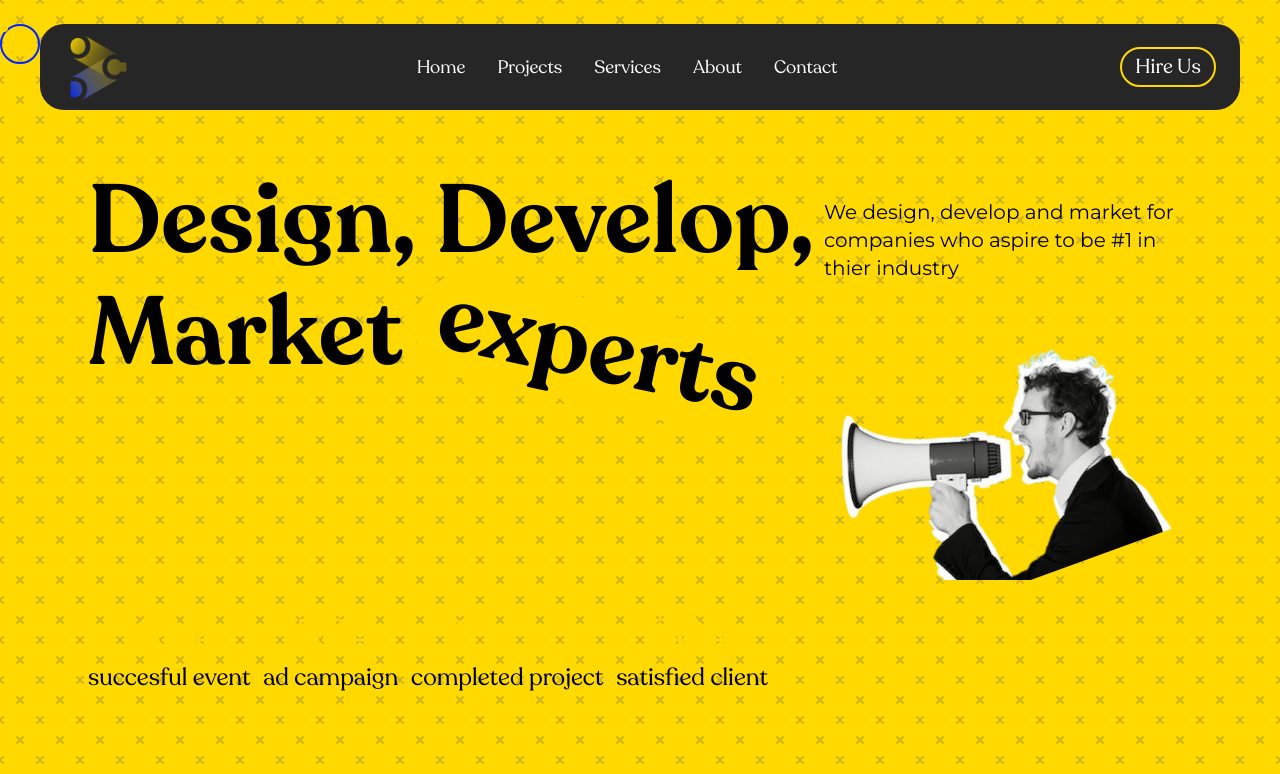
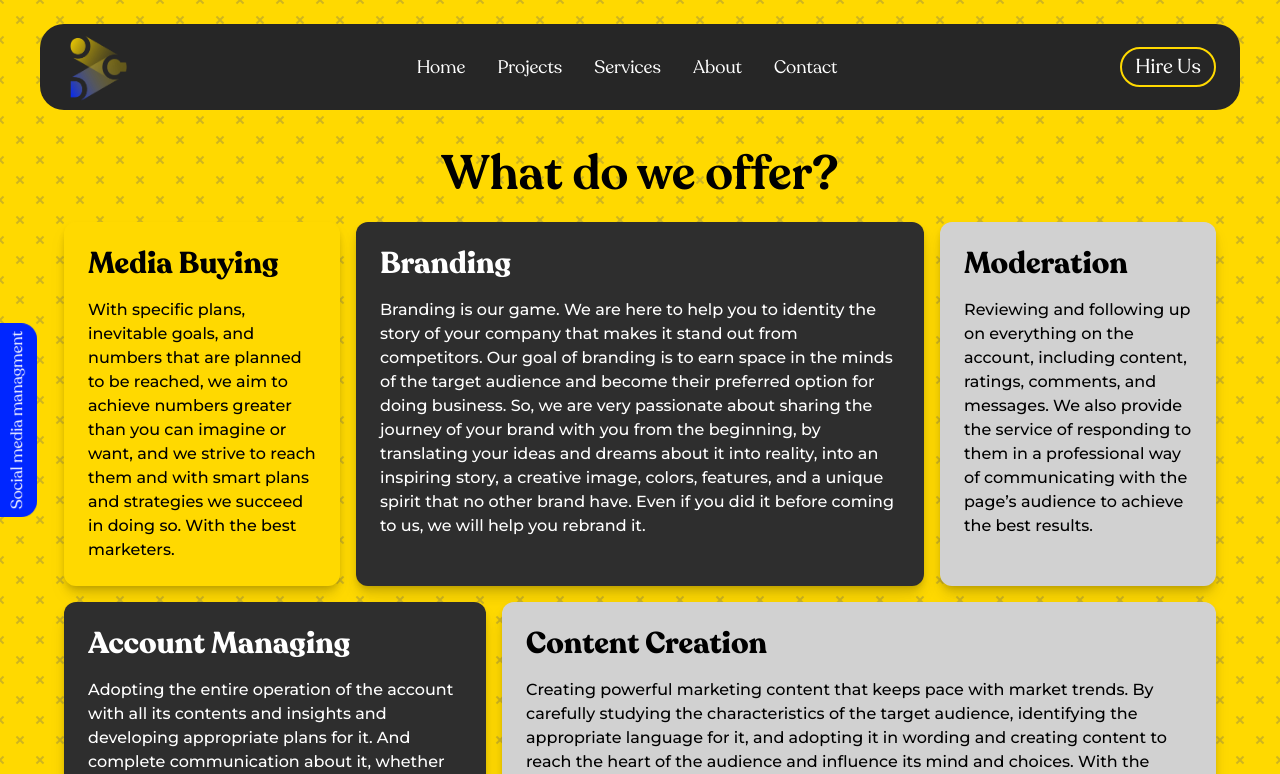
Before and after one commit to daniel-d7a/ocd-new-landing-page, a Next.js app: page / in a window 1280 px wide. Shown: the top 774 px of the page. Built offline with nearby package versions, Linux system fonts and the light colour scheme.

Commit message:
added new text to services page

```diff
--- a/src/app/globals.css
+++ b/src/app/globals.css
@@ -3,10 +3,11 @@
 @tailwind utilities;
 
 * {
-  cursor: none;
+  /* cursor: none; */
 }
 
 body {
+  /* cursor: none; */
   background-color: #000000;
   color: #ffffff;
   transition: all 0.5s ease;
--- a/src/app/layout.tsx
+++ b/src/app/layout.tsx
@@ -50,7 +50,7 @@ export default function RootLayout({
         )}
       >
         {children}
-        <div
+        {/* <div
           id="ring"
           // ref={ringRef}
           className="hidden md:block size-10 rounded-full absolute top-0 left-0 bg-transparent border-2 border-ocd-blue pointer-events-none"
@@ -59,7 +59,7 @@ export default function RootLayout({
           id="dot"
           // ref={cursorRef}
           className="hidden md:block size-2 rounded-full absolute top-0 left-0 bg-ocd-yellow pointer-events-none"
-        />
+        /> */}
       </body>
     </html>
   );
--- a/src/app/page.tsx
+++ b/src/app/page.tsx
@@ -7,11 +7,11 @@ import { AboutUs } from "@/components/home/AboutUs";
 export default function Home() {
   return (
     <main className="">
-      <Hero />
-      <AboutUs />
+      {/* <Hero /> */}
+      {/* <AboutUs /> */}
       <Services />
-      <Projects />
-      <Testmonials />
+      {/* <Projects /> */}
+      {/* <Testmonials /> */}
     </main>
   );
 }
--- a/src/components/home/Services.tsx
+++ b/src/components/home/Services.tsx
@@ -7,11 +7,14 @@ import laptop from "@/assets/laptop.png";
 import writing from "@/assets/writing.png";
 import abstract from "@/assets/abstract.png";
 import social from "@/assets/social-icons.png";
-import { useState } from "react";
-import { motion } from "framer-motion";
+import { ElementRef, useRef, useState } from "react";
+import { motion, useInView } from "framer-motion";
 
 export const Services = () => {
   const [selectedIndex, setSelectedIndex] = useState(0);
+
+  const socialMediaSectionRef = useRef<ElementRef<"div">>(null);
+  const socialMediaInView = useInView(socialMediaSectionRef, { amount: 0.2 });
 
   return (
     <motion.section
@@ -30,8 +33,20 @@ export const Services = () => {
         What do we offer?
       </p>
       <div className="mt-6">
-        <div className="flex flex-col md:grid md:grid-cols-2 gap-4">
-          {services.map((service, i) => (
+        <div
+          ref={socialMediaSectionRef}
+          className="flex flex-col md:grid md:grid-cols-8 justify-center gap-4"
+        >
+          <div
+            className={cn(
+              "fixed top-1/2 z-10  bg-ocd-blue rounded-b-2xl text-white -rotate-90 p-2 transition-all",
+              socialMediaInView ? "-left-20" : "-left-52"
+            )}
+          >
+            Social media managment
+          </div>
+
+          {Social_Media_Management.map((service, i) => (
             <ServiceCard
               setSelectedIndex={setSelectedIndex}
               key={service.name}
@@ -46,29 +61,86 @@ export const Services = () => {
   );
 };
 
-const services = [
+const Social_Media_Management = [
   {
-    name: "Design",
+    name: "Media Buying",
     slogan: "Crafting Seamless Experiences, Inspiring Connections",
     image: abstract,
-    text: "At UX/UI Brilliance, we blend artistry with functionality. From captivating visuals to user-centric interfaces, we design digital experiences that leave a lasting impression, fostering meaningful connections between brands and users.",
+    text: "With specific plans, inevitable goals, and numbers that are planned to be reached, we aim to achieve numbers greater than you can imagine or want, and we strive to reach them and with smart plans and strategies we succeed in doing so. With the best marketers.",
   },
   {
-    name: "Copywriting",
+    name: "Branding",
     slogan: "Crafting Words, Inspiring Action.",
     image: writing,
-    text: "Our Copywriting Excellence service empowers brands with compelling narratives. From web content to marketing copy, we turn words into powerful tools that resonate and drive action.",
+    text: "Branding is our game. We are here to help you to identity the story of your company that makes it stand out from competitors. Our goal of branding is to earn space in the minds of the target audience and become their preferred option for doing business. So, we are very passionate about sharing the journey of your brand with you from the beginning, by translating your ideas and dreams about it into reality, into an inspiring story, a creative image, colors, features, and a unique spirit that no other brand have. Even if you did it before coming to us, we will help you rebrand it.",
   },
   {
-    name: "Social Media",
+    name: "Moderation",
+    slogan: "Crafting Words, Inspiring Action.",
+    image: writing,
+    text: "Reviewing and following up on everything on the account, including content, ratings, comments, and messages. We also provide the service of responding to them in a professional way of communicating with the page’s audience to achieve the best results.",
+  },
+  {
+    name: "Account Managing",
+    slogan: "Crafting Seamless Experiences, Inspiring Connections",
+    image: abstract,
+    text: "Adopting the entire operation of the account with all its contents and insights and developing appropriate plans for it. And complete communication about it, whether with its owner or with the rest of the team, to achieve the best results. By people with long experience in account management.",
+  },
+
+  {
+    name: "Content Creation",
     slogan: "Igniting Brands in the Social Sphere.",
     image: social,
-    text: "Social Media Mastery transforms your brand's online presence. We curate engaging content, run targeted campaigns, and boost your social influence for maximum impact.",
+    text: "Creating powerful marketing content that keeps pace with market trends. By carefully studying the characteristics of the target audience, identifying the appropriate language for it, and adopting it in wording and creating content to reach the heart of the audience and influence its mind and choices. With the talent of storytelling, creative writing, and the skill of targeting and achieving goals, the best results come out.",
   },
   {
-    name: "SEO",
+    name: "Social Media Analytics",
+    slogan: "Igniting Brands in the Social Sphere.",
+    image: social,
+    text: "Providing full analyzes of the results we obtained on social media after each stage of the plans and strategies we undertake. By using all the advanced tools. To be able to use these analyzes and results for development processes. So, the social media analyzes that we provide are an essential factor in Product development, Customer experience, Competitive Analysis and Operational efficiency. ",
+  },
+  {
+    name: "Graphic Designing",
     slogan: "Navigate the Digital Landscape.",
     image: laptop,
-    text: "SEO Wizardry ensures your digital success. We optimize your online visibility, implement strategic keywords, and secure top search rankings, driving organic traffic to your doorstep.",
+    text: "With love for images, the skill of using the appropriate word, and creativity of expression, we help you design the best designs for your pages. By professional graphic designers who use professional tools. We produce graphic designs of the highest quality that accurately support our strategic plan in marketing the brand.",
   },
 ];
+const Media_Production = [
+  {
+    name: "Event Organizing",
+    slogan: "Crafting Seamless Experiences, Inspiring Connections",
+    image: abstract,
+    text: "From the beginning of advertising your brand or organizing an introductory event for your business, we are with you. We do not only come to cover the event in the media, but we provide an administrative and design organizational service for the decoration and place in a beautiful and innovative artistic manner. Didn't you expect that? We too but proudly tell you that this is already happening.",
+  },
+  {
+    name: "Photography",
+    slogan: "Crafting Seamless Experiences, Inspiring Connections",
+    image: abstract,
+    text: "We offer you an unlimited Photographing service. Capturing every moment of any actual event on the ground. Taking professional photos of your product. Documenting every moment of your work vibes in your company with strong, professional photos that connect the audience with you and the team.",
+  },
+  {
+    name: "Videography",
+    slogan: "Crafting Words, Inspiring Action.",
+    image: writing,
+    text: "We believe in the impact that reels have had on digital marketing recently. So, we make every moment of your story a video for your audience. The videography service does not stop here only, but extends to what is the industry of advertisements, ideas, interviews, consumer reviews, live videography, and others. You and your requirements and we are at your service.",
+  },
+  {
+    name: "Copywriting/Scriptwriting",
+    slogan: "Igniting Brands in the Social Sphere.",
+    image: social,
+    text: "The idea needs someone to develop and market it in a creative and professional way in a written and drawn script and artistic sequence to meet the objectives of the advertisement or film. We provide skilled minds have real talent and great skill in writing scripts and Copywriting advertisements that suit the client’s goals and market conditions.",
+  },
+  {
+    name: "Film Making",
+    slogan: "Navigate the Digital Landscape.",
+    image: laptop,
+    text: "With an innovative directorial mind, a targeted plan, a detailed script, and a professional production team, we provide the highest quality filmmaking service.",
+  },
+  {
+    name: "Editing",
+    slogan: "Crafting Seamless Experiences, Inspiring Connections",
+    image: abstract,
+    text: "Professional editing of films and advertisements by the most skilled editors, using the most professional programs and with an artistic eye.",
+  },
+];
--- a/src/components/home/atoms/ServiceCard.tsx
+++ b/src/components/home/atoms/ServiceCard.tsx
@@ -5,6 +5,18 @@ import { Dispatch, SetStateAction } from "react";
 import { RippleButton } from "@/components/ui/buttons/ripple button/RippleButton";
 import { IoMdArrowForward } from "react-icons/io";
 import { motion, stagger } from "framer-motion";
+
+const yellowIndecies = [0, 2, 4, 5];
+
+const styles = [
+  "col-span-2 col-start-1 row-start-1",
+  "col-span-4 col-start-3 row-start-1",
+  "col-span-2 col-start-7 row-start-1",
+  "col-span-3 col-start-1 row-start-2",
+  "col-span-5 col-start-4 row-start-2",
+  "col-span-5 col-start-1 row-start-3",
+  "col-span-3 col-start-6 row-start-3",
+];
 
 export const ServiceCard = ({
   image,
@@ -25,32 +37,16 @@ export const ServiceCard = ({
 }) => {
   return (
     <motion.div
-      // initial={{
-      //   y: 100,
-      //   opacity: 0,
-      // }}
-      // whileInView={{
-      //   y: 0,
-      //   opacity: 1,
-      // }}
-      // viewport={{
-      //   amount: "some",
-      //   once: false,
-      // }}
-      transition={{
-        duration: 0.3,
-        delay: index * 0.3,
-        type: "spring",
-        // ease: [0.34, 1.56, 0.64, 1],
-      }}
       onClick={() => setSelectedIndex(index)}
       className={cn(
-        "hover:grayscale-0 drop-shadow-lg shadow-lg w-full rounded-xl p-6 md:h-60 min-h-64 grid grid-cols-6 cursor-pointer transition-all",
-        index === 0 || index === 3
-          ? "bg-ocd-yellow text-black"
-          : "bg-ocd-blue text-white",
+        "hover:grayscale-0 row-span-1 md:w-full box-border drop-shadow-lg shadow-lg w-full rounded-xl p-6 md:min-h-80 min-h-64  cursor-pointer transition-all",
+        yellowIndecies.includes(index)
+          ? "md:bg-ocd-yellow md:text-black"
+          : "md:bg-ocd-blue md:text-white",
+        index % 2 === 0 ? "bg-ocd-blue text-white" : "bg-ocd-yellow text-black",
         montserrat.className,
-        !active && "grayscale"
+        !active && "grayscale",
+        styles[index]
       )}
     >
       <div className="col-span-6 md:col-span-4">
@@ -60,7 +56,7 @@ export const ServiceCard = ({
         <p className="font-medium">{text}</p>
       </div>
 
-      <div className="col-span-6 md:col-span-2 flex md:flex-col flex-row-reverse  md:items-center items-end justify-between ">
+      {/* <div className="col-span-6 md:col-span-2 flex md:flex-col flex-row-reverse  md:items-center items-end justify-between ">
         <Image className="" src={image} alt={name} width={150} height={150} />
         <RippleButton
           className={cn(
@@ -76,7 +72,7 @@ export const ServiceCard = ({
             <IoMdArrowForward />
           </div>
         </RippleButton>
-      </div>
+      </div> */}
     </motion.div>
   );
 };
```
